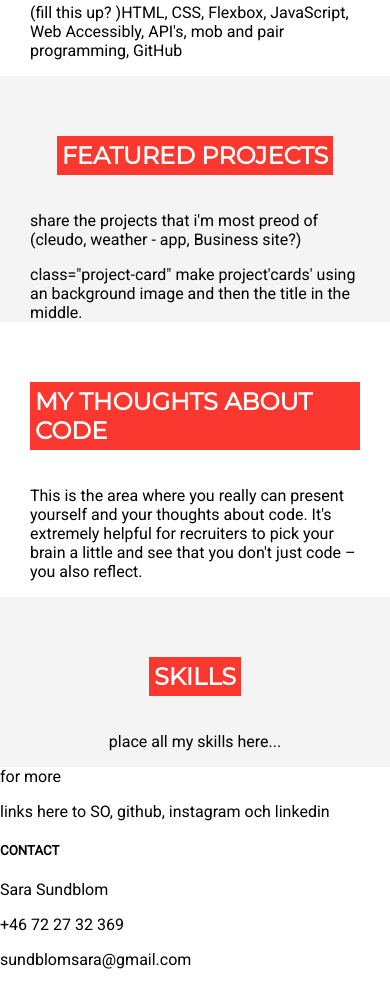
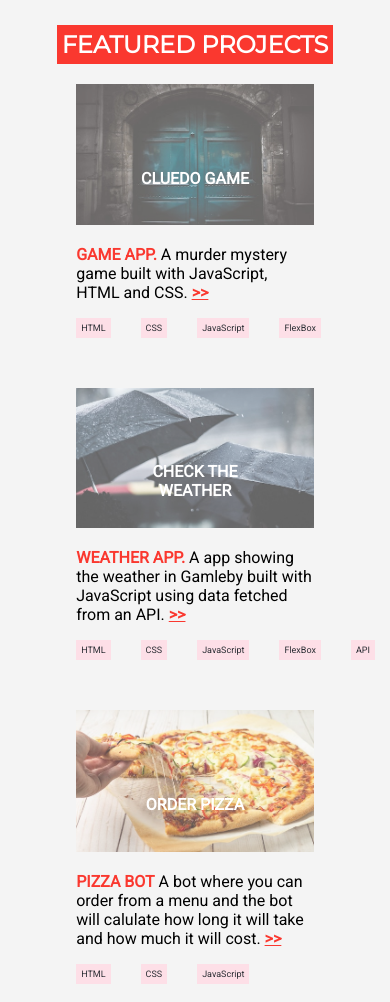
Before and after one commit to ssundblom/portfolio, a plain HTML site: page index.html in a window 390 px wide. Shown: the part 762-1764 px from the top of the page. Before the commit the page ends 1731 px from the top, so only its background shows below. Drawn offline with Linux system fonts and the light colour scheme.

Commit message:
responsive in all browsers

```diff
--- a/index.html
+++ b/index.html
@@ -19,7 +19,8 @@
                 <div class="hero-social-media">
                     <a class="icon" href="https://www.linkedin.com/in/sara-sundblom-05b89717a/"><img
                             src="./images/linkedin-white.svg"></a>
-                    <a class="icon" href="https://stackoverflow.com/users/14065101/sara"> <img src="./images/stackwhite.svg"></a>
+                    <a class="icon" href="https://stackoverflow.com/users/14065101/sara"> <img
+                            src="./images/stackwhite.svg"></a>
                     <a class="icon" href="https://github.com/ssundblom"> <img src="./images/github-white.svg"></a>
                 </div>
 
@@ -31,24 +32,101 @@
             </div>
         </div>
     </header>
-
+    <main class="main-content">
         <section class="content-container container-grey">
-        <h2 class="summary">SUMMERY</h2>
-        <p> <p> Hello! blabala bla albalbs</p> who i am and what i've been up to and what i want to do in the future </p>
+            <p> Hello! blabala bla albalbs </p>
+            <p> i am and what i've been up to and what i want to do in the future
+            </p>
         </section>
 
         <section class="content-container">
             <h2 class="tech-section">TECH</h2>
-        <p> (fill this up? )HTML, CSS, Flexbox, JavaScript, Web Accessibly, API's, mob and pair programming, GitHub
+            <p>HTML, CSS, Flexbox, JavaScript, Web Accessibly, API's, mob and pair programming, GitHub
             </p>
         </section>
 
         <section class="content-container container-grey">
             <h2 class="projects">FEATURED PROJECTS</h2>
-        <p> share the projects that i'm most preod of (cleudo, weather - app, Business site?)</p>
+            <div class="project-card-container">
 
-        class="project-card" make project'cards' using an background image and then the title in the middle.
+                <div class="project-card">
+                    <a href="">
+                        <div class="project-image-container">
+                            <img src="./images/mystery.jpg" alt="mysterious door">
+                            <h4 class="card-text">CLUEDO GAME</h4>
+                        </div>
+                        <p><span class="sub-title">GAME APP.</span> A murder mystery game built with JavaScript,
+                            HTML and CSS. <span class="red-link">>></span></p>
+                        <div class="tags">
+                            <div class="tag">
+                                <p>HTML</p>
+                            </div>
+                            <div class="tag">
+                                <p>CSS</p>
+                            </div>
+                            <div class="tag">
+                                <p>JavaScript</p>
+                            </div>
+                            <div class="tag">
+                                <p>FlexBox</p>
+                            </div>
+                        </div>
+                    </a>
+                </div>
 
+                <div class="project-card">
+                    <a href="">
+                        <div class="project-image-container">
+                            <img src="./images/rainy.jpg" alt="umbrellas covering from rain">
+                            <h4 class="card-text">CHECK THE WEATHER</h4>
+                        </div>
+                        <p><span class="sub-title">WEATHER APP.</span> A app showing the weather in Gamleby built with
+                            JavaScript using data fetched from an API.
+                            <span class="red-link">>></span></p>
+                        <div class="tags">
+                            <div class="tag">
+                                <p>HTML</p>
+                            </div>
+                            <div class="tag">
+                                <p>CSS</p>
+                            </div>
+                            <div class="tag">
+                                <p>JavaScript</p>
+                            </div>
+                            <div class="tag">
+                                <p>FlexBox</p>
+                            </div>
+                            <div class="tag">
+                                <p>API</p>
+                            </div>
+                        </div>
+                    </a>
+                </div>
+
+                <div class="project-card">
+                    <a href="">
+                        <div class="project-image-container">
+                            <img src="./images/pizza.jpg" alt="pizza">
+                            <h4 class="card-text">ORDER PIZZA</h4>
+                        </div>
+                        <p><span class="sub-title">PIZZA BOT</span> A bot where you can order from a menu and the bot
+                            will
+                            calulate how long it will take and how much it will cost.
+                            <span class="red-link">>></span></p>
+                        <div class="tags">
+                            <div class="tag">
+                                <p>HTML</p>
+                            </div>
+                            <div class="tag">
+                                <p>CSS</p>
+                            </div>
+                            <div class="tag">
+                                <p>JavaScript</p>
+                            </div>
+                        </div>
+                    </a>
+                </div>
+            </div>
 
         </section>
 
@@ -72,8 +150,18 @@
         <p> links here to SO, github, instagram och linkedin </p>
 
 
+    </main>
+    <footer>
 
-    <footer>
+        <div>
+            <a class="icon-red" href="https://www.linkedin.com/in/sara-sundblom-05b89717a/" > <img src="./linkedin-red.svg" >
+            <a class="icon-red" href="https://stackoverflow.com/users/14065101/sara" > <img src="./images/stackred.svg" >
+            <a class="icon-red" href="https://github.com/ssundblom" > <img src="./github-red.svg" >
+            </a>
+        </div>
+
+
+
         <h5> CONTACT </h5>
         <p>Sara Sundblom</p>
         <p>+46 72 27 32 369</p>
--- a/style.css
+++ b/style.css
@@ -5,11 +5,11 @@
 body, html {
     height: 100%;
     font-family: 'Roboto', sans-serif;
-      margin: 0px;
+    margin: auto;
 }
 
 h2 {
-      background-color:#FA382F;
+    background-color: #FA382F;
     color: white;
     font-family: 'Montserrat', sans-serif;
     padding: 5px;
@@ -31,16 +31,16 @@
     align-items: flex-end;
     justify-content: space-between;
     padding: 40px 30px 0 30px;
-
 }
 
 .selfie {
     width: 150px;
     border-radius: 50%;
     margin-bottom: -20px;
+}
 
-}
 /* maybe take away? Make the icon fit the cirkle*/
+
 .icon {
     border: 3px solid white;
     border-radius: 100%;
@@ -53,22 +53,19 @@
 
 .hero-social-media {
     display: flex;
-
 }
-
 
 .hero-text {
     align-self: flex-start;
+}
 
-}
 .selfie {
     width: 150px;
     border-radius: 50%;
-
 }
 
 .container-grey {
-    background-color:#F4F4F4;
+    background-color: #F4F4F4;
 }
 
 .content-container {
@@ -80,25 +77,109 @@
 
 }
 
+.project-card-container {
+    display: flex;
+    flex-direction: column;
+    justify-content: center;
+    align-items: center;
+    max-width: 80%;
+}
+
+.project-card {
+    margin-bottom: 50px ;
+    max-width: 90%;
+}
+
+.project-card a {
+    text-decoration: none;
+    color: black;
+}
+
+.project-card p {
+    max-width: 522px;
+}
+
+.project-image-container img {
+    max-width: 100%;
+    opacity: 0.68;
+
+}
+
+.project-image-container {
+    position: relative;
+    text-align: center;
+    color: white;
+}
+
+.card-text {
+    position: absolute;
+    left: 50%;
+    top: 50%;
+    transform: translate(-50%, -50%)
+}
+
+.sub-title {
+    color: #FA382F;
+    font-weight: bolder;
+}
+
+.tags {
+    display: flex;
+
+}
+
+.tag {
+    background-color: #FDDFE7;
+    color: #2B2E34;
+    padding: 5px;
+    margin-right:30px;
+    font-size: 9px;
+}
+
+.tag p {
+    margin: auto;
+}
+
+.red-link {
+    color: #FA382F;
+    font-weight: bolder;
+    text-decoration: underline;
+
+}
+
 @media (min-width: 800px) {
     .hero-content {
         padding: 100px 100px 0 100px;
     }
-
     .selfie {
         width: 250px;
-        height: 200px;
-    }
+        height: 250px;
     }
 
+    .project-card-container {
+        display: flex;
+        flex-wrap: wrap;
+        flex-direction: row;
+        justify-content: space-evenly;
+    }
+
+
+
+}
+
+
 /* TODO
-padding in content container
-check out how to get the an image to a link
+
+x padding in content container
+x check out how to get the an image to a link
 link the best projects
 add the links below
 and add the footer
 fix the hero content:
-align them 'right'
-photo in the right corner, maybe a little smaler? The other pic?
-fix the h2
+x align them 'right'
+px hoto in the right corner, maybe a little smaler? The other pic?
+x fix the h2
 change colors on the links? Darker background?
+Add the red line at the top, or maybe a seashell or something more personal?
+
+*/
```
Also changed, not shown: images/lightning.jpg (added), images/mystery.jpg (added), images/pizza.jpg (added), images/rainy.jpg (added), jungle.jpg (added), lightning.jpg (added), mystery.jpg (added), pizza.jpg (added), 1 other file. Lines whose indentation alone changed are shown as unchanged.
